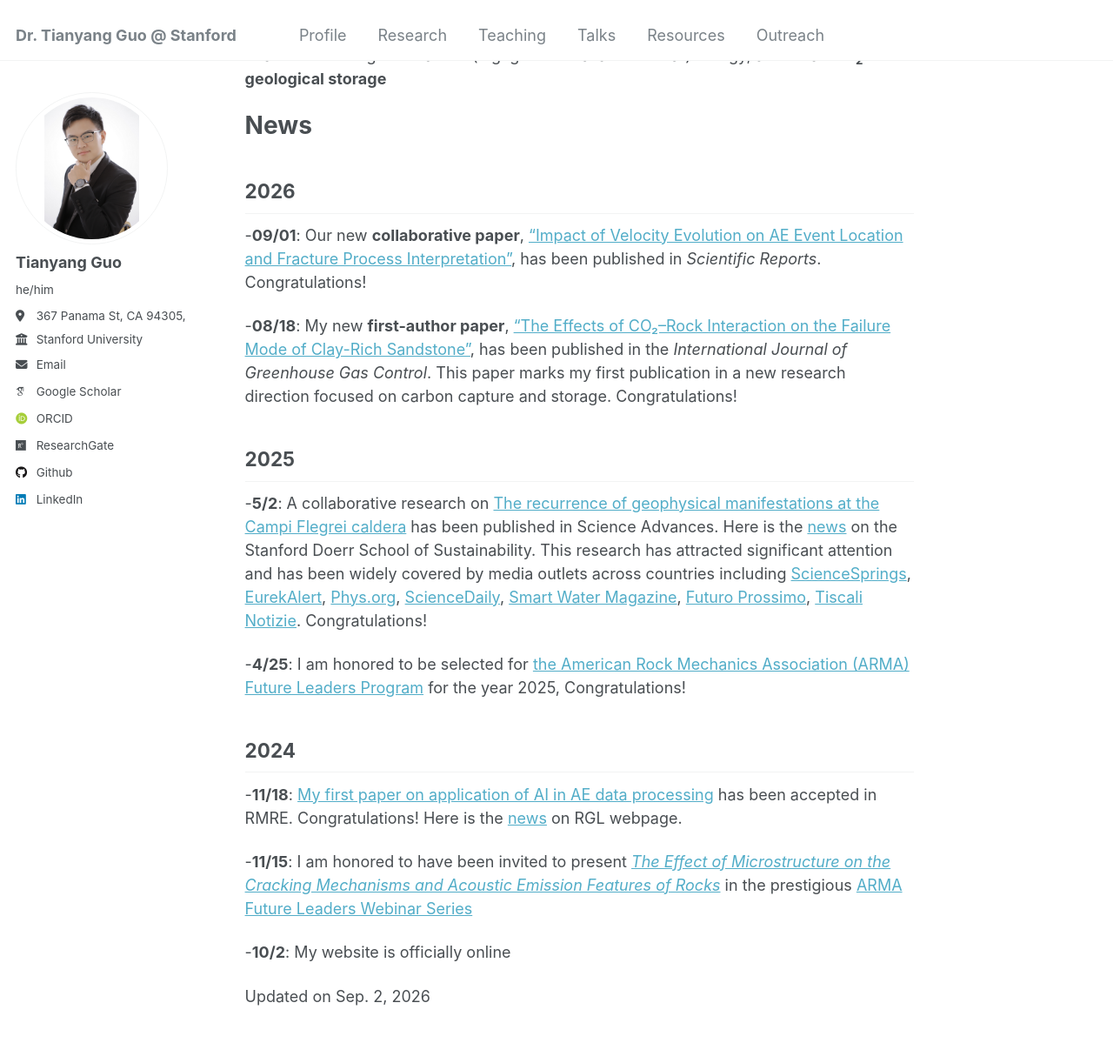
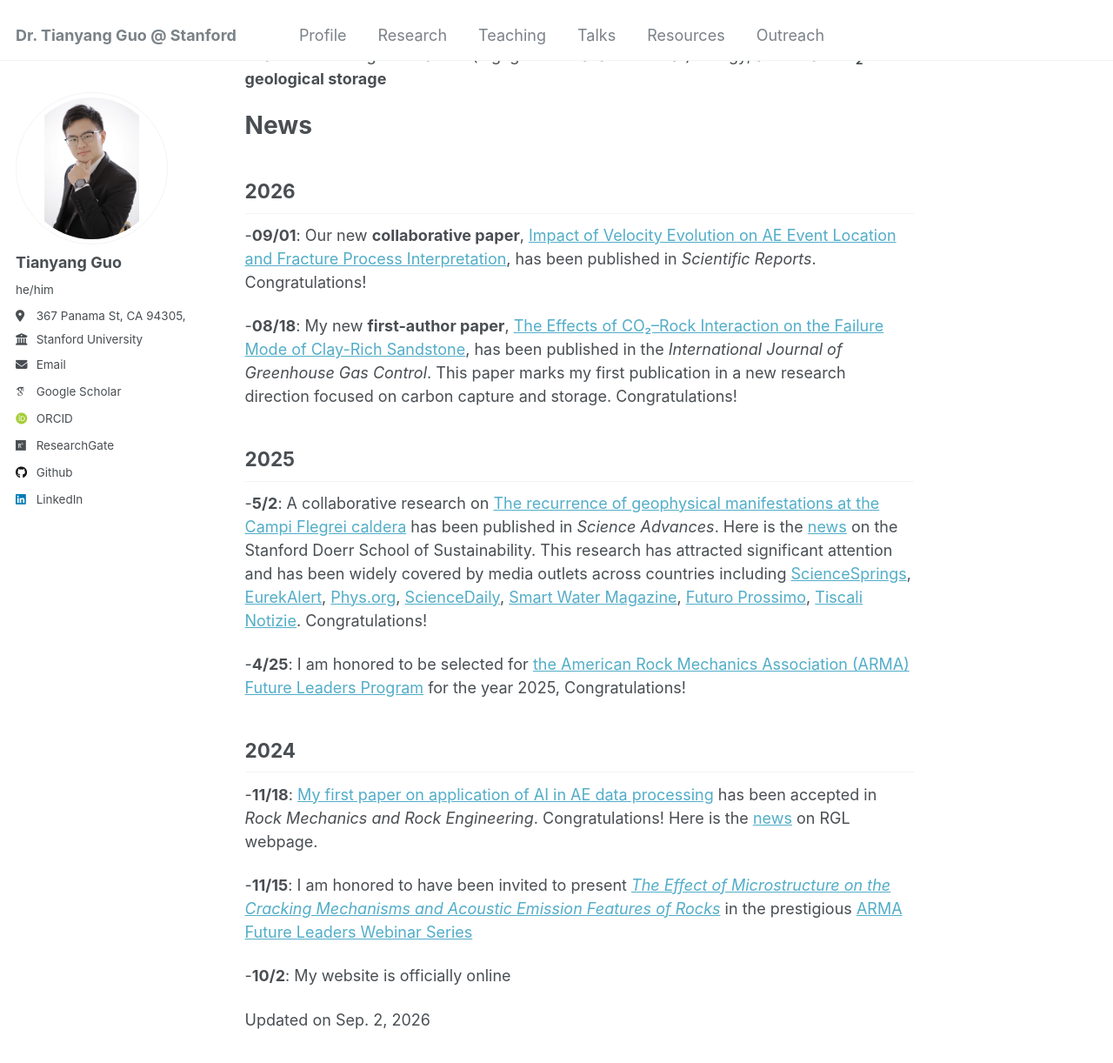
Before and after one commit to guotystanford/guotystanford.github.io, a Jekyll site: the page built from _pages/about.md, in a window 1280 px wide and 1400 px high, scrolled down 1009 px. Shown: the top 1222 px of the window at 87% size. Built offline with Jekyll 4.4.1, drawn with Linux system fonts in a browser that asks for light colours; some web fonts are replaced.

Commit message:
Update about.md

```diff
--- a/_pages/about.md
+++ b/_pages/about.md
@@ -25,21 +25,21 @@ In the future, I aim to leverage my experience and expertise to address scientif
 # News
 ## 2026
   -**09/01**:
-    Our new **collaborative paper**, [“Impact of Velocity Evolution on AE Event Location and Fracture Process Interpretation”](https://www.nature.com/articles/s41598-026-68757-3), has been published in *Scientific Reports*. Congratulations!
+    Our new **collaborative paper**, [Impact of Velocity Evolution on AE Event Location and Fracture Process Interpretation](https://www.nature.com/articles/s41598-026-68757-3), has been published in *Scientific Reports*. Congratulations!
 
   -**08/18**:
-    My new **first-author paper**, [“The Effects of CO₂–Rock Interaction on the Failure Mode of Clay-Rich Sandstone”](https://www.sciencedirect.com/science/article/pii/S1750583626001891), has been published in the *International Journal of Greenhouse Gas Control*. This paper marks my first publication in a new research direction focused on carbon capture and storage. Congratulations!
+    My new **first-author paper**, [The Effects of CO₂–Rock Interaction on the Failure Mode of Clay-Rich Sandstone](https://www.sciencedirect.com/science/article/pii/S1750583626001891), has been published in the *International Journal of Greenhouse Gas Control*. This paper marks my first publication in a new research direction focused on carbon capture and storage. Congratulations!
 
 ## 2025
   -**5/2**:
-    A collaborative research on [The recurrence of geophysical manifestations at the Campi Flegrei caldera](https://www.science.org/doi/10.1126/sciadv.adt2067) has been published in Science Advances. Here is the [news](https://sustainability.stanford.edu/news/scientists-discover-key-taming-unrest-italys-campi-flegrei) on the Stanford Doerr School of Sustainability. This research has attracted significant attention and has been widely covered by media outlets across countries including [ScienceSprings](https://sciencesprings.wordpress.com/2025/05/06/from-the-doerr-school-of-sustainability-at-stanford-university-volcanology-geophysics-scientists-discover-key-to-taming-seismic-unrest-at-italys-campi-flegrei/), [EurekAlert](https://www.eurekalert.org/news-releases/1082266), [Phys.org](https://phys.org/news/2025-05-scientists-key-earthquake-italy-campi.html#google_vignette), [ScienceDaily](https://www.sciencedaily.com/releases/2025/05/250502182509.htm), [Smart Water Magazine](https://smartwatermagazine.com/news/stanford-university/scientists-find-earthquakes-italys-campi-flegrei-caused-pressure-geothermal), [Futuro Prossimo](https://en.futuroprossimo.it/2025/05/campi-flegrei-stanford-conferma-il-rischio-sismico-si-puo-gestire/), [Tiscali Notizie](https://notizie.tiscali.it/scienza/articoli/campi-flegrei-terremoti-acqua/). Congratulations!
+    A collaborative research on [The recurrence of geophysical manifestations at the Campi Flegrei caldera](https://www.science.org/doi/10.1126/sciadv.adt2067) has been published in *Science Advances*. Here is the [news](https://sustainability.stanford.edu/news/scientists-discover-key-taming-unrest-italys-campi-flegrei) on the Stanford Doerr School of Sustainability. This research has attracted significant attention and has been widely covered by media outlets across countries including [ScienceSprings](https://sciencesprings.wordpress.com/2025/05/06/from-the-doerr-school-of-sustainability-at-stanford-university-volcanology-geophysics-scientists-discover-key-to-taming-seismic-unrest-at-italys-campi-flegrei/), [EurekAlert](https://www.eurekalert.org/news-releases/1082266), [Phys.org](https://phys.org/news/2025-05-scientists-key-earthquake-italy-campi.html#google_vignette), [ScienceDaily](https://www.sciencedaily.com/releases/2025/05/250502182509.htm), [Smart Water Magazine](https://smartwatermagazine.com/news/stanford-university/scientists-find-earthquakes-italys-campi-flegrei-caused-pressure-geothermal), [Futuro Prossimo](https://en.futuroprossimo.it/2025/05/campi-flegrei-stanford-conferma-il-rischio-sismico-si-puo-gestire/), [Tiscali Notizie](https://notizie.tiscali.it/scienza/articoli/campi-flegrei-terremoti-acqua/). Congratulations!
 
   -**4/25**:
     I am honored to be selected for [the American Rock Mechanics Association (ARMA) Future Leaders Program](https://armarocks.org/about/future-leaders/) for the year 2025, Congratulations!
 
 ## 2024
   -**11/18**:
-    [My first paper on application of AI in AE data processing](https://www.researchgate.net/publication/385906798_A_Deep-learning_P-wave_Arrival_Picker_for_Laboratory_Acoustic_Emissions_Model_Training_and_its_Performance?_sg%5B0%5D=96uMFM0dj3bjSk0gkb9BpI93_OXVmy1iyoXTeZcLG2EMshsQK5XZWWoOMe5dHIX-9hZwDc5qKEes1-Ka_VQzmxC__EHchyl2I6YAlVXc.ivrzrkHkeNYyu-WB60CSMx3VF_tYcZ6FkKrRQ1geWwCBRXzx4wCXP8Sn6GjoOsGe9OC_Y5HT9Khqv3e3K4zb9Q&_tp=eyJjb250ZXh0Ijp7ImZpcnN0UGFnZSI6ImhvbWUiLCJwYWdlIjoicHJvZmlsZSIsInByZXZpb3VzUGFnZSI6InByb2ZpbGUiLCJwb3NpdGlvbiI6InBhZ2VDb250ZW50In19) has been accepted in RMRE. Congratulations! Here is the [news](https://rgl.stanford.edu/news/dr-guos-article-deep-learning-p-wave-arrival-picker-laboratory-acoustic-emissions-model) on RGL webpage.
+    [My first paper on application of AI in AE data processing](https://www.researchgate.net/publication/385906798_A_Deep-learning_P-wave_Arrival_Picker_for_Laboratory_Acoustic_Emissions_Model_Training_and_its_Performance?_sg%5B0%5D=96uMFM0dj3bjSk0gkb9BpI93_OXVmy1iyoXTeZcLG2EMshsQK5XZWWoOMe5dHIX-9hZwDc5qKEes1-Ka_VQzmxC__EHchyl2I6YAlVXc.ivrzrkHkeNYyu-WB60CSMx3VF_tYcZ6FkKrRQ1geWwCBRXzx4wCXP8Sn6GjoOsGe9OC_Y5HT9Khqv3e3K4zb9Q&_tp=eyJjb250ZXh0Ijp7ImZpcnN0UGFnZSI6ImhvbWUiLCJwYWdlIjoicHJvZmlsZSIsInByZXZpb3VzUGFnZSI6InByb2ZpbGUiLCJwb3NpdGlvbiI6InBhZ2VDb250ZW50In19) has been accepted in *Rock Mechanics and Rock Engineering*. Congratulations! Here is the [news](https://rgl.stanford.edu/news/dr-guos-article-deep-learning-p-wave-arrival-picker-laboratory-acoustic-emissions-model) on RGL webpage.
 
   -**11/15**:
     I am honored to have been invited to present <i>[The Effect of Microstructure on the Cracking Mechanisms and Acoustic Emission Features of Rocks](https://www.youtube.com/watch?v=f2jj6-Wcdjk&t=4s)</i> in the prestigious [ARMA Future Leaders Webinar Series](http://armarocks.org/arma-future-leader-webinar-series/)
```
